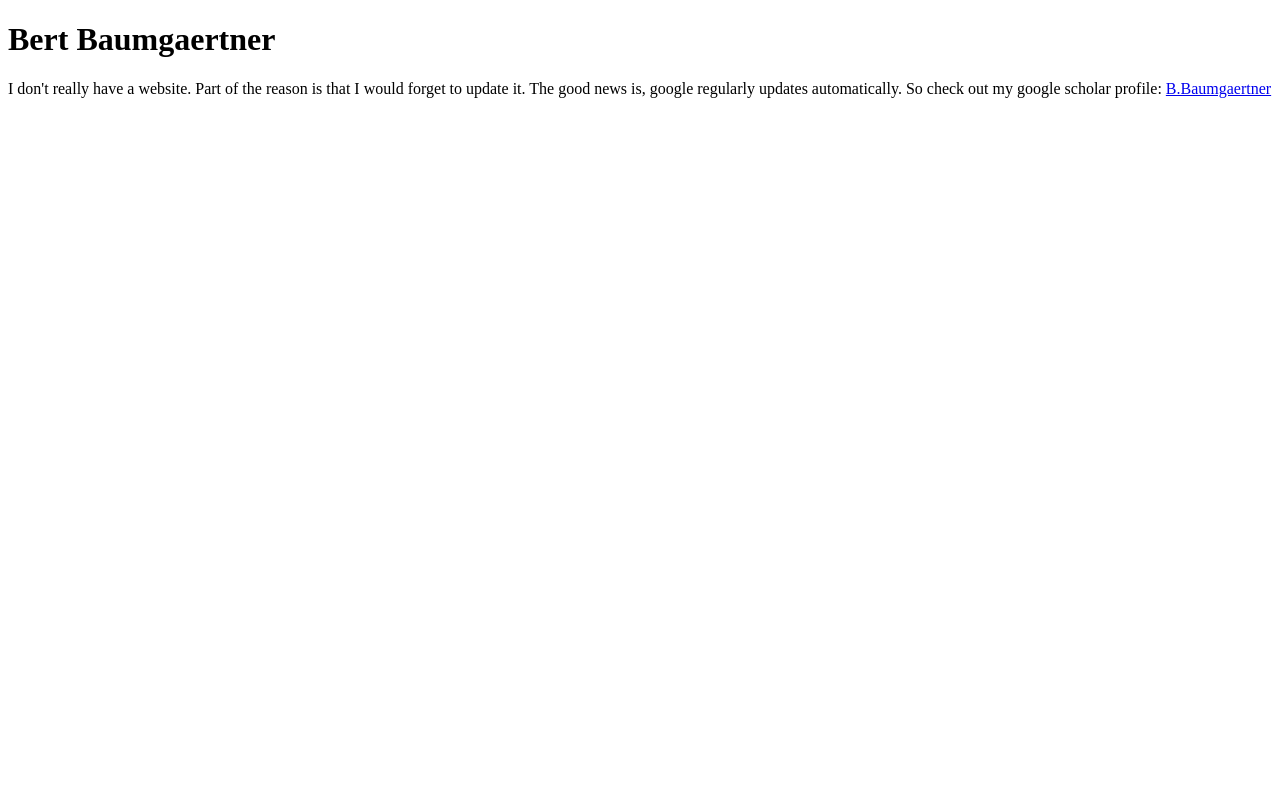
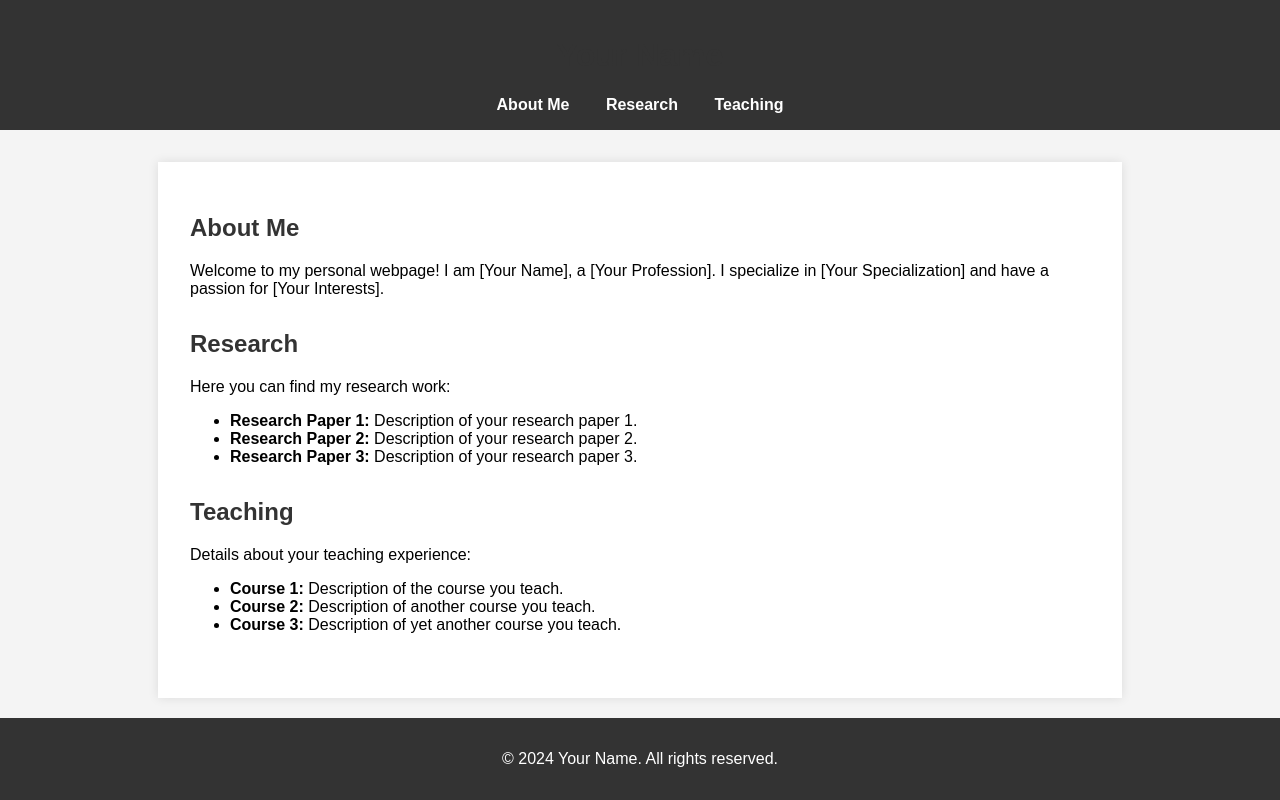
Before and after one commit to bertybaums/bertybaums.github.io, a plain HTML site: page index.html in a window 1280 px wide. Drawn offline with Linux system fonts and the light colour scheme.

Commit message:
Update index.html

```diff
--- a/index.html
+++ b/index.html
@@ -1,7 +1,98 @@
 <!DOCTYPE html>
-<html>
+<html lang="en">
+<head>
+    <meta charset="UTF-8">
+    <meta name="viewport" content="width=device-width, initial-scale=1.0">
+    <title>Your Name - Personal Webpage</title>
+    <style>
+        body {
+            font-family: Arial, sans-serif;
+            margin: 0;
+            padding: 0;
+            background-color: #f4f4f4;
+        }
+        header {
+            background-color: #333;
+            color: #fff;
+            padding: 1em 0;
+            text-align: center;
+        }
+        nav {
+            margin: 0;
+            padding: 0;
+            text-align: center;
+        }
+        nav a {
+            margin: 0 1em;
+            color: #fff;
+            text-decoration: none;
+            font-weight: bold;
+        }
+        .container {
+            max-width: 900px;
+            margin: 2em auto;
+            background-color: #fff;
+            padding: 2em;
+            box-shadow: 0 0 10px rgba(0, 0, 0, 0.1);
+        }
+        section {
+            margin-bottom: 2em;
+        }
+        h1, h2 {
+            color: #333;
+        }
+        footer {
+            background-color: #333;
+            color: #fff;
+            text-align: center;
+            padding: 1em 0;
+            position: fixed;
+            width: 100%;
+            bottom: 0;
+        }
+    </style>
+</head>
 <body>
-<h1>Bert Baumgaertner</h1>
-<p>I don't really have a website. Part of the reason is that I would forget to update it. The good news is, google regularly updates automatically. So check out my google scholar profile: <a href="https://scholar.google.com/citations?user=57-9utcAAAAJ&hl=en">B.Baumgaertner</a> </p>
+
+<header>
+    <h1>Your Name</h1>
+    <nav>
+        <a href="#about">About Me</a>
+        <a href="#research">Research</a>
+        <a href="#teaching">Teaching</a>
+    </nav>
+</header>
+
+<div class="container">
+    <section id="about">
+        <h2>About Me</h2>
+        <p>Welcome to my personal webpage! I am [Your Name], a [Your Profession]. I specialize in [Your Specialization] and have a passion for [Your Interests].</p>
+    </section>
+
+    <section id="research">
+        <h2>Research</h2>
+        <p>Here you can find my research work:</p>
+        <ul>
+            <li><strong>Research Paper 1:</strong> Description of your research paper 1.</li>
+            <li><strong>Research Paper 2:</strong> Description of your research paper 2.</li>
+            <li><strong>Research Paper 3:</strong> Description of your research paper 3.</li>
+        </ul>
+    </section>
+
+    <section id="teaching">
+        <h2>Teaching</h2>
+        <p>Details about your teaching experience:</p>
+        <ul>
+            <li><strong>Course 1:</strong> Description of the course you teach.</li>
+            <li><strong>Course 2:</strong> Description of another course you teach.</li>
+            <li><strong>Course 3:</strong> Description of yet another course you teach.</li>
+        </ul>
+    </section>
+</div>
+
+<footer>
+    <p>&copy; 2024 Your Name. All rights reserved.</p>
+</footer>
+
 </body>
 </html>
```
